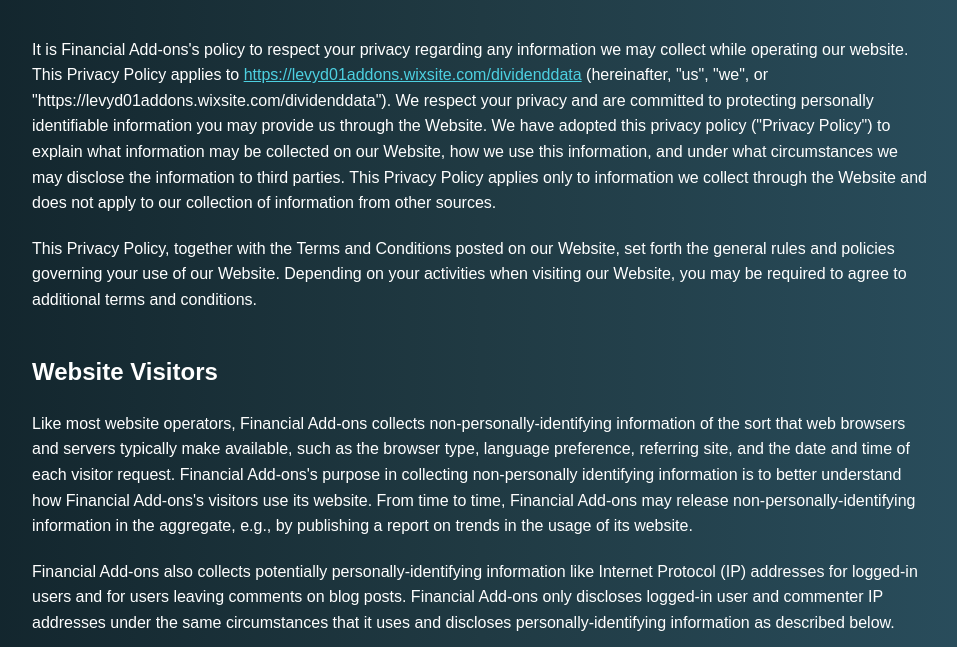
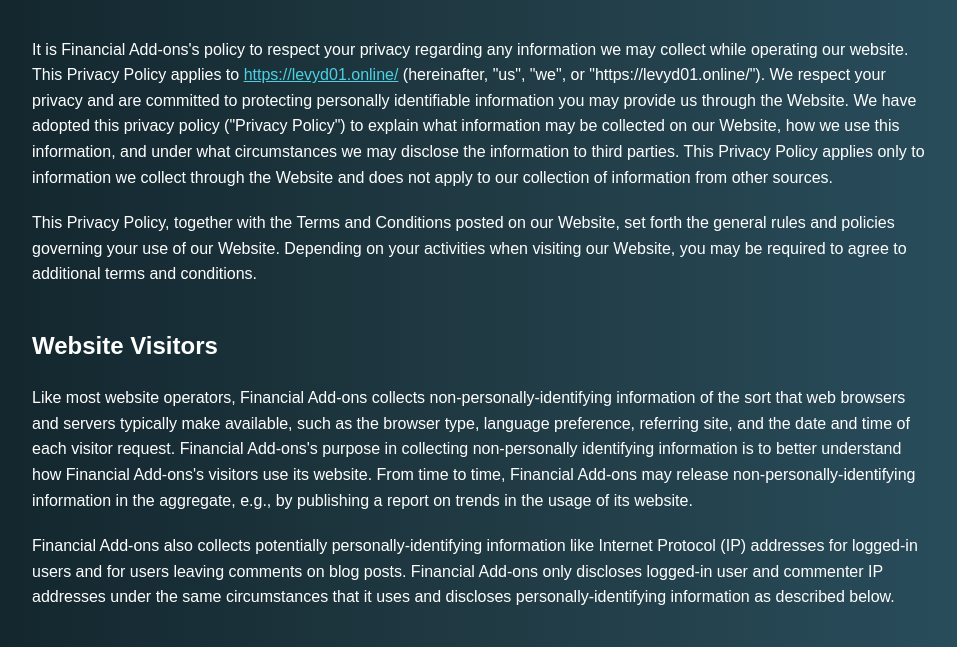
Before and after one commit to levyd01/addons, a plain HTML site: page privacy-policy.html in a window 1280 px wide. Shown: the part 116-763 px from the top of the page, without its empty margins (158-1115 px from the left). Drawn offline with Linux system fonts and the light colour scheme.

Commit message:
Updated to link to the new website.

```diff
--- a/privacy-policy.html
+++ b/privacy-policy.html
@@ -49,7 +49,7 @@
     <div class="container">
         <h1>Privacy Policy</h1>
 
-        <p>It is Financial Add-ons's policy to respect your privacy regarding any information we may collect while operating our website. This Privacy Policy applies to <a href="https://levyd01addons.wixsite.com/dividenddata" target="_blank">https://levyd01addons.wixsite.com/dividenddata</a> (hereinafter, "us", "we", or "https://levyd01addons.wixsite.com/dividenddata"). We respect your privacy and are committed to protecting personally identifiable information you may provide us through the Website. We have adopted this privacy policy ("Privacy Policy") to explain what information may be collected on our Website, how we use this information, and under what circumstances we may disclose the information to third parties. This Privacy Policy applies only to information we collect through the Website and does not apply to our collection of information from other sources.</p>
+        <p>It is Financial Add-ons's policy to respect your privacy regarding any information we may collect while operating our website. This Privacy Policy applies to <a href="https://levyd01.online/" target="_blank">https://levyd01.online/</a> (hereinafter, "us", "we", or "https://levyd01.online/"). We respect your privacy and are committed to protecting personally identifiable information you may provide us through the Website. We have adopted this privacy policy ("Privacy Policy") to explain what information may be collected on our Website, how we use this information, and under what circumstances we may disclose the information to third parties. This Privacy Policy applies only to information we collect through the Website and does not apply to our collection of information from other sources.</p>
 
         <p>This Privacy Policy, together with the Terms and Conditions posted on our Website, set forth the general rules and policies governing your use of our Website. Depending on your activities when visiting our Website, you may be required to agree to additional terms and conditions.</p>
 
```
